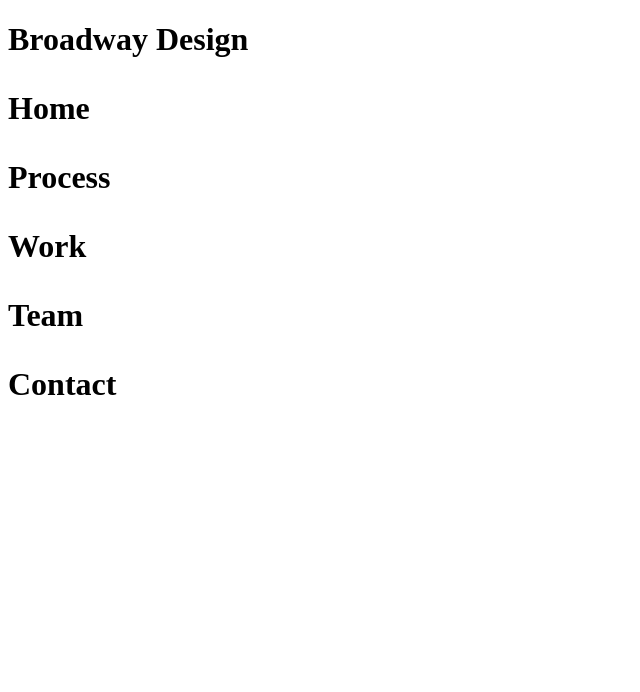
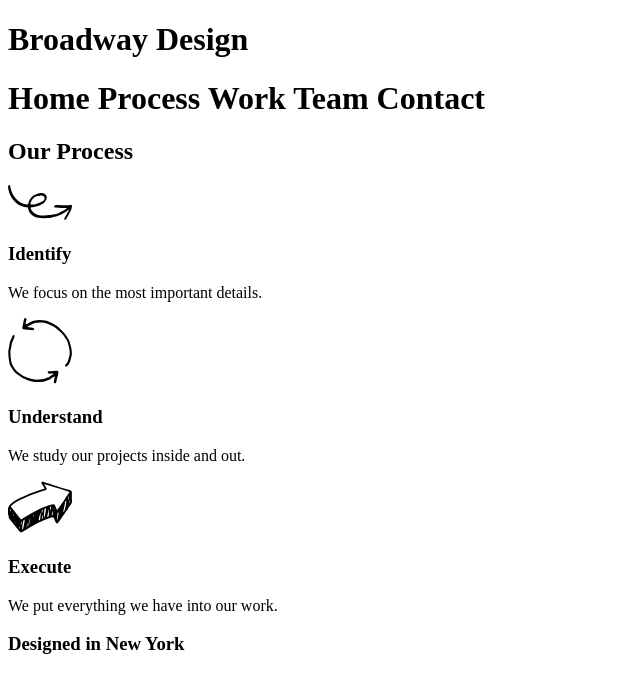
Before and after one commit to Jasonny/Broadway, a plain HTML site: page index.html in a window 1280 px wide. Shown: the whole page, without its empty margins (0-640 px from the left). Drawn offline with Linux system fonts and the light colour scheme.

Commit message:
about section

```diff
--- a/index.html
+++ b/index.html
@@ -8,29 +8,63 @@
 <div id="header" class="home">
   <h1>Broadway Design<h1>
 
-    <p>
-      <a href".home">Home</a>
-    </p>
+  <a href".home">Home</a>
 
-    <p>
-      <a href".process">Process</a>
-    </p>
+  <a href".process">Process</a>
 
-    <p>
-      <a href".work">Work</a>
-    </p>
+  <a href".work">Work</a>
 
-    <p>
-      <a href".team">Team</a>
-    </p>
+  <a href".team">Team</a>
 
-    <p>
-      <a href".contact">Contact</a>
-    </p>
+  <a href".contact">Contact</a>
 
 
 
 </div>
+<!-- About Section -->
+
+<div class="about">
+  <h2>Our Process</h2>
+  <p>
+    <img src="./resources/images/identify.svg" alt="identify icon">
+  </p>
+
+  <h3>Identify</h3>
+
+  <p>
+    We focus on the most important details.
+  </p>
+
+  <p>
+    <img src="./resources/images/understand.svg" alt="understand icon">
+  </p>
+
+  <h3>Understand</h3>
+
+  <p>
+    We study our projects inside and out.
+  </p>
+
+  <p>
+    <img src="./resources/images/execute.svg" alt="execute icon">
+  </p>
+
+  <h3>Execute</h3>
+
+  <p>
+    We put everything we have into our work.
+  </p>
+
+  <h3>Designed in New York</h3>
+
+</div>
+
+
+
+
+<div class=""></div>
+<div class=""></div>
+<div class=""></div>
 
 <body>
 
```
